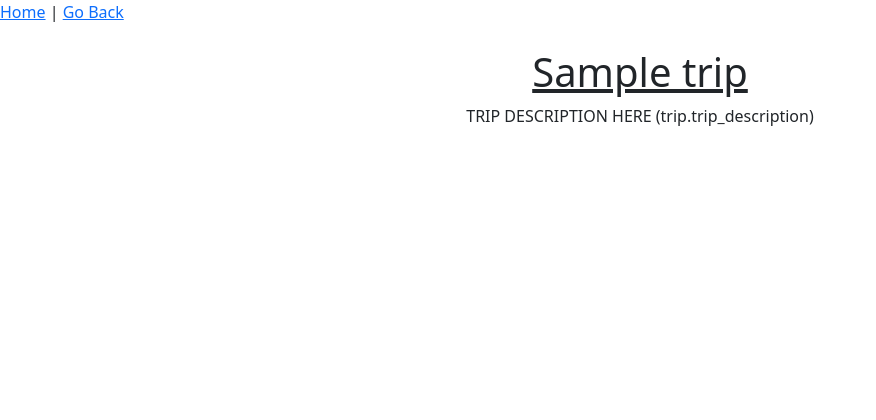
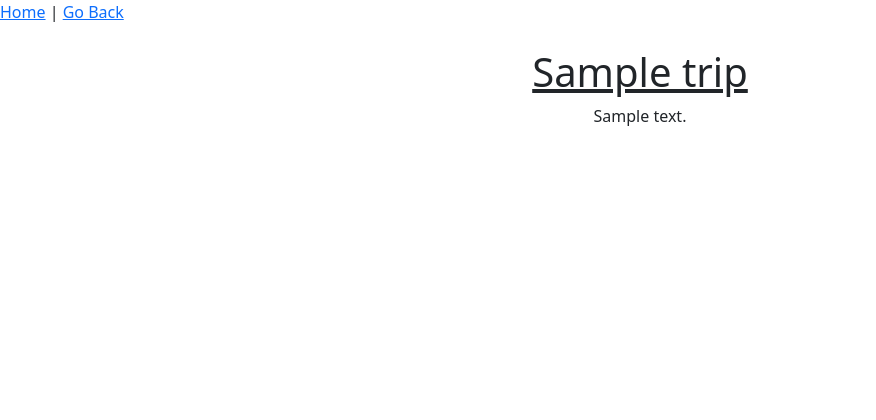
Before and after one commit to leah-ewing/josh-portfolio, a Flask app: a page that uses templates/gallery.html in a window 1280 px wide. Shown: the top 420 px of the page, without its empty margins (0-876 px from the left). Run offline with Flask 3, Linux system fonts and the light colour scheme; tables that the repository leaves empty hold one stand-in row (values such as "Sample post").

Commit message:
fix naming

```diff
--- a/seed_database.py
+++ b/seed_database.py
@@ -21,7 +21,7 @@ trips = [{
             'trip_description': 'Sit amet venenatis urna cursus eget nunc scelerisque viverra mauris. Non arcu risus quis varius quam quisque id diam. Pulvinar mattis nunc sed blandit libero volutpat sed.'
         },
         {
-            'trip_name': 'Smoky Mountains National Park',
+            'trip_name': 'Great Smoky Mountains National Park',
             'trip_location': 'Gatlinburg, TN',
             'trip_date': '2021-2023',
             'trip_description': 'Sit amet venenatis urna cursus eget nunc scelerisque viverra mauris. Non arcu risus quis varius quam quisque id diam. Pulvinar mattis nunc sed blandit libero volutpat sed.'
--- a/templates/gallery.html
+++ b/templates/gallery.html
@@ -21,7 +21,7 @@
     <h1>
       <u>{{ trip_name }}</u>
     </h1>
-    TRIP DESCRIPTION HERE (trip.trip_description)
+    {{ trip_description }}
   </div>
 
   <div id="gallery-contact-footer">
--- a/templates/nature.html
+++ b/templates/nature.html
@@ -123,9 +123,8 @@
             <br>
             <div id="nature-gallery-list">
                 <text>
-                    <!-- - <a href="/gallery/jmt" id="john-muir-trail-gallery-link">John Muir Trail</a><br> -->
                     - <a href="/gallery/John Muir Trail" id="john-muir-trail-gallery-link">John Muir Trail</a><br>
-                    - <a href="/gallery/Great Smoky Mountain National Park" id="smokies-gallery-link">Great Smoky Mountain National Park</a> <br>
+                    - <a href="/gallery/Great Smoky Mountains National Park" id="smokies-gallery-link">Great Smoky Mountains National Park</a> <br>
                     - <a href="/gallery/Grand Canyon National Park" id="grand-canyon-gallery-link">Grand Canyon National Park</a> <br>
                     - <a href="/gallery/Sierra High Route" id="sierra-high-route-gallery-link">Sierra High Route</a> <br>
                     - etc...
```
